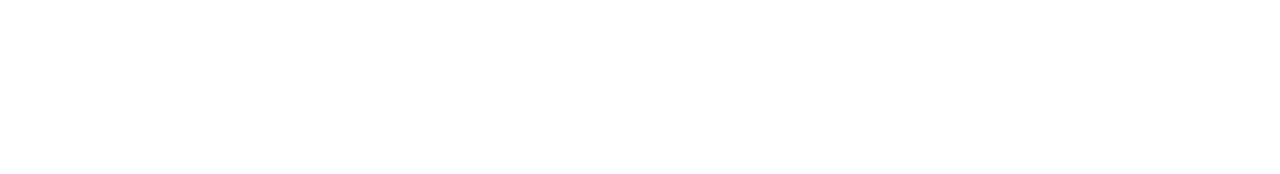
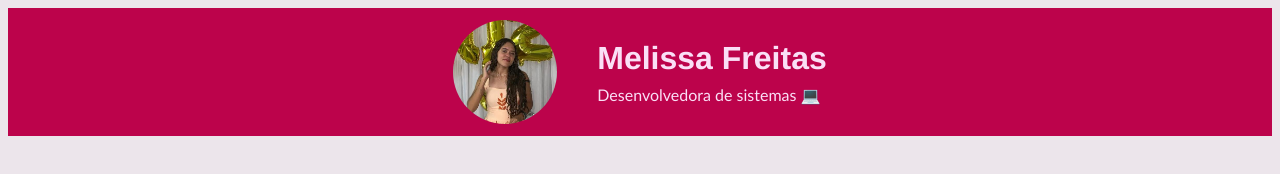
Before and after one commit to Melfreitass/apresentacao-pessoal-domJS, a plain HTML site: page index.html in a window 1280 px wide. Drawn offline with Linux system fonts and the light colour scheme.

Commit message:
feat: cria a header da página de apresentação

```diff
--- a/assets/css/style.css
+++ b/assets/css/style.css
@@ -0,0 +1,40 @@
+body {
+    background-color: #ece5eb;
+}
+
+header {
+    height: 16vh;
+    width: 100%;
+    background-color: #bc034b;
+    color: #fadff6;
+    display: flex;
+    align-items: center;
+    justify-content: center;
+    flex-direction: row;
+    gap: 5vh;
+    margin: 0;
+}
+
+#img-melissa {
+    width: 13vh;
+    border-radius: 100%;
+}
+
+#informacoes {
+    display: flex;
+    align-items: baseline;
+    justify-content: center;
+    flex-direction: column;
+    gap: 1vh;
+}
+
+#nome {
+    margin-top: 2vh;
+    font-family: 'Franklin Gothic Medium', 'Arial Narrow', Arial, sans-serif;
+    margin: 0;
+}
+
+#cargo {
+    margin: 0;
+    font-family:'Gill Sans', 'Gill Sans MT', Calibri, 'Trebuchet MS', sans-serif
+}
--- a/index.html
+++ b/index.html
@@ -4,8 +4,17 @@
     <meta charset="UTF-8">
     <meta name="viewport" content="width=device-width, initial-scale=1.0">
     <title>Apresentação Pessoal</title>
+    <link rel="stylesheet" href="assets/css/style.css">
 </head>
+
 <body>
+    <header>
+       <img id="img-melissa" src="assets/img/mel.jpg" alt="">
+       <div id="informacoes">
+        <h1 id="nome">Melissa Freitas</h1>
+        <p id="cargo">Desenvolvedora de sistemas 💻</p>
+       </div>
+    </header>
 
 </body>
 </html>
```
Also changed, not shown: assets/img/mel.jpg (added).
